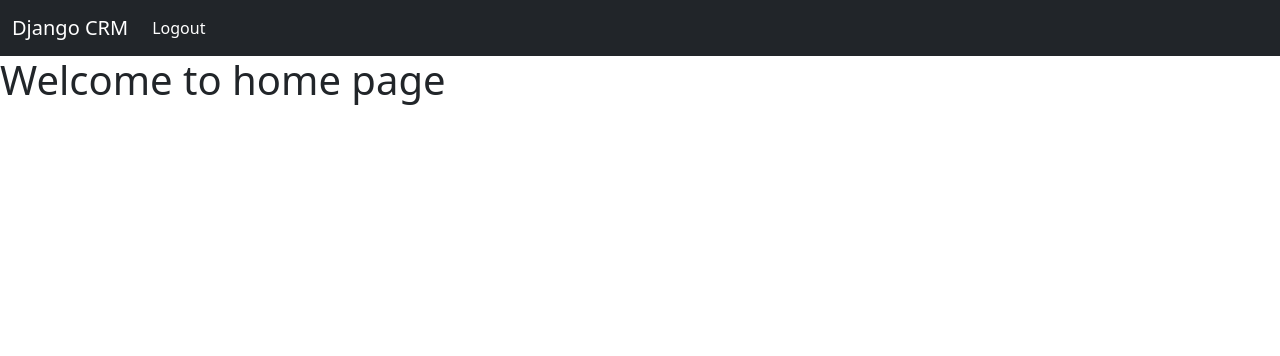
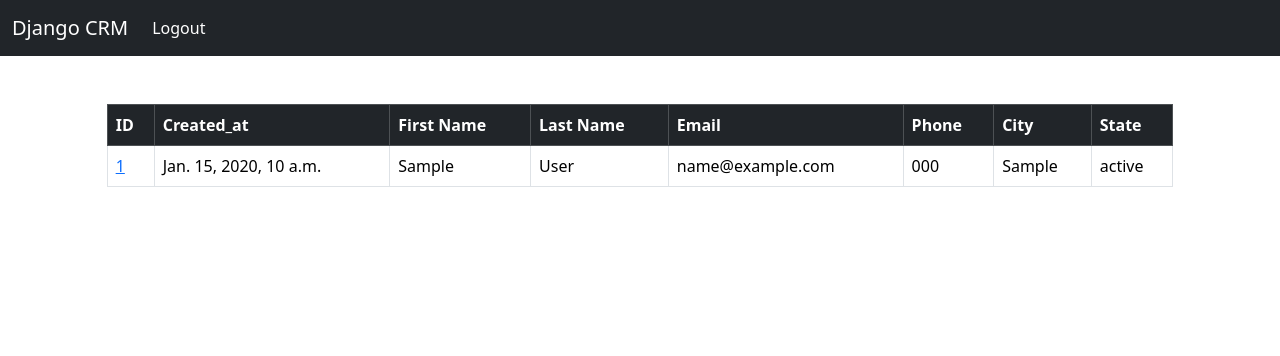
Before and after one commit to aminmousavi-23/djangocrmproject, a Django app: page /mycrm/ in a window 1280 px wide. Shown: the top 356 px of the page. Run offline with Django 5.2, Linux system fonts and the light colour scheme; a user stored in the database is signed in; tables that the repository leaves empty hold one stand-in row (values such as "Sample post").

Commit message:
Show Records on web

```diff
--- a/DjangoCRM/apps/mycrm/TEMPLATES/home.html
+++ b/DjangoCRM/apps/mycrm/TEMPLATES/home.html
@@ -1,8 +1,38 @@
 {% extends 'base.html' %}
-
 {% block content %}
-{% if user.is_authenticated %}
-    <h1>Welcome to home page</h1>
+    {% if user.is_authenticated %}
+<div class="col-10 offset-1">
+<table class="table table-hover table table-bordered">
+    <thead class="table-dark">
+      <tr>
+        <th scope="col">ID</th>
+        <th scope="col">Created_at</th>
+        <th scope="col">First Name</th>
+        <th scope="col">Last Name</th>
+        <th scope="col">Email</th>
+        <th scope="col">Phone</th>
+        <th scope="col">City</th>
+        <th scope="col">State</th>
+      </tr>
+    </thead>
+    <tbody>
+        {% if records %}
+        {% for record in records %}
+        <tr>
+          <td><a href="{% url 'record' record.id %}">{{record.id}}</a></td>
+          <td>{{record.created_at}}</td>
+          <td>{{record.first_name}}</td>
+          <td>{{record.last_name}}</td>
+          <td>{{record.email}}</td>
+          <td>{{record.phone}}</td>
+          <td>{{record.city}}</td>
+          <td>{{record.state}}</td> <br><br>
+        </tr>
+        {% endfor %}
+        {% endif %}
+    </tbody>
+</table>
+</div>
 
     {% else %}
     <div class="col-4 offset-4">
--- a/DjangoCRM/apps/mycrm/urls.py
+++ b/DjangoCRM/apps/mycrm/urls.py
@@ -6,4 +6,5 @@ urlpatterns = [
     path('', views.home, name='home'),
     path('logout/', views.logout_user, name='logout'),
     path('Register/', views.Register_user, name='Register'),
+    path('record/<int:pk>', views.customer_record, name='record'),
 ]
--- a/DjangoCRM/apps/mycrm/views.py
+++ b/DjangoCRM/apps/mycrm/views.py
@@ -2,10 +2,12 @@ from django.shortcuts import render, redirect
 from django.contrib.auth import authenticate, login, logout
 from django.contrib import messages
 from .forms import SignUpForm
+from .models import Record
 
 
 # Login Function
 def home(request):
+    records = Record.objects.all()
     if request.method == 'POST':
         username = request.POST['username']
         password = request.POST['password']
@@ -18,7 +20,9 @@ def home(request):
             messages.success(request, 'There is no account with that username!!!')
             return redirect('home')
     else:
-        return render(request, 'home.html')
+        return render(request, 'home.html', {'records':records})
+
+    return render(request, 'home.html')
 
 # Logout Function
 
@@ -45,3 +49,12 @@ def Register_user(request):
         form = SignUpForm()
         return render(request, 'Register.html', {'form':form})
     return render(request, 'Register.html')
+
+# Customer Records
+def customer_record(request, pk):
+    if request.user.is_authenticated:
+        customer_record = Record.objects.get(id=pk)
+        return render(request, 'record.html', {'customer_record':customer_record})
+    else:
+        messages.success(request, 'You have to login to see the data!!!')
+        return redirect('home')
```
Also changed, not shown: DjangoCRM/apps/mycrm/TEMPLATES/record.html (added, +20 -0 lines).
